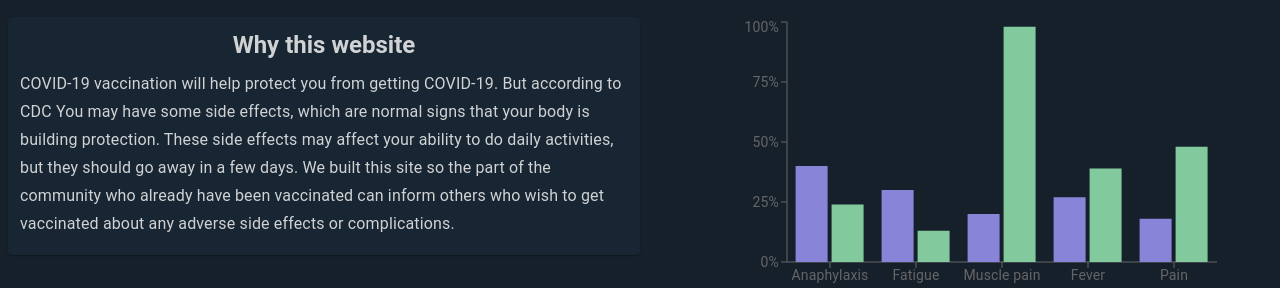
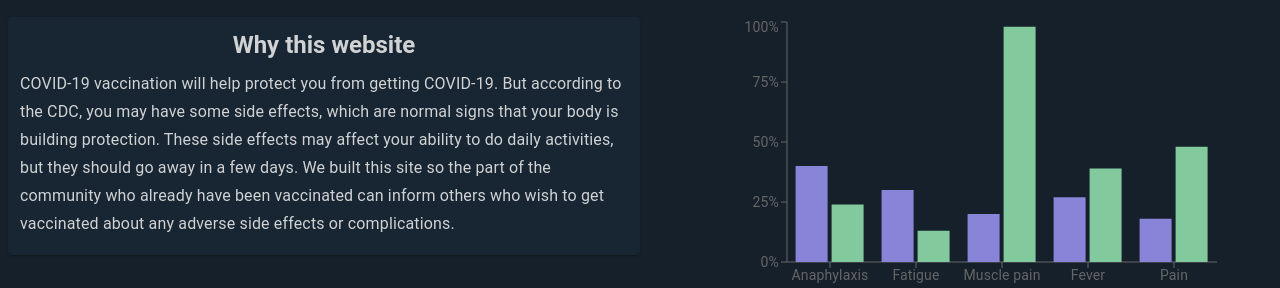
Before and after one commit to harikishantk/COVID-Vaccine-Post-Symptoms, a React (Create React App) app in the folder Frontend/: page / in a window 1280 px wide. Shown: the part 268-556 px from the top of the page. Built offline with nearby package versions, Linux system fonts and the light colour scheme.

Commit message:
fixed a typo in app.js

```diff
--- a/Frontend/src/App.js
+++ b/Frontend/src/App.js
@@ -51,7 +51,7 @@ const App = () => {
             </Typography>
             <Typography variant="subtitle1" gutterBottom>
               COVID-19 vaccination will help protect you from getting COVID-19.
-              But according to CDC You may have some side effects, which are
+              But according to the CDC, you may have some side effects, which are
               normal signs that your body is building protection. These side
               effects may affect your ability to do daily activities, but they
               should go away in a few days. We built this site so the part of
```
